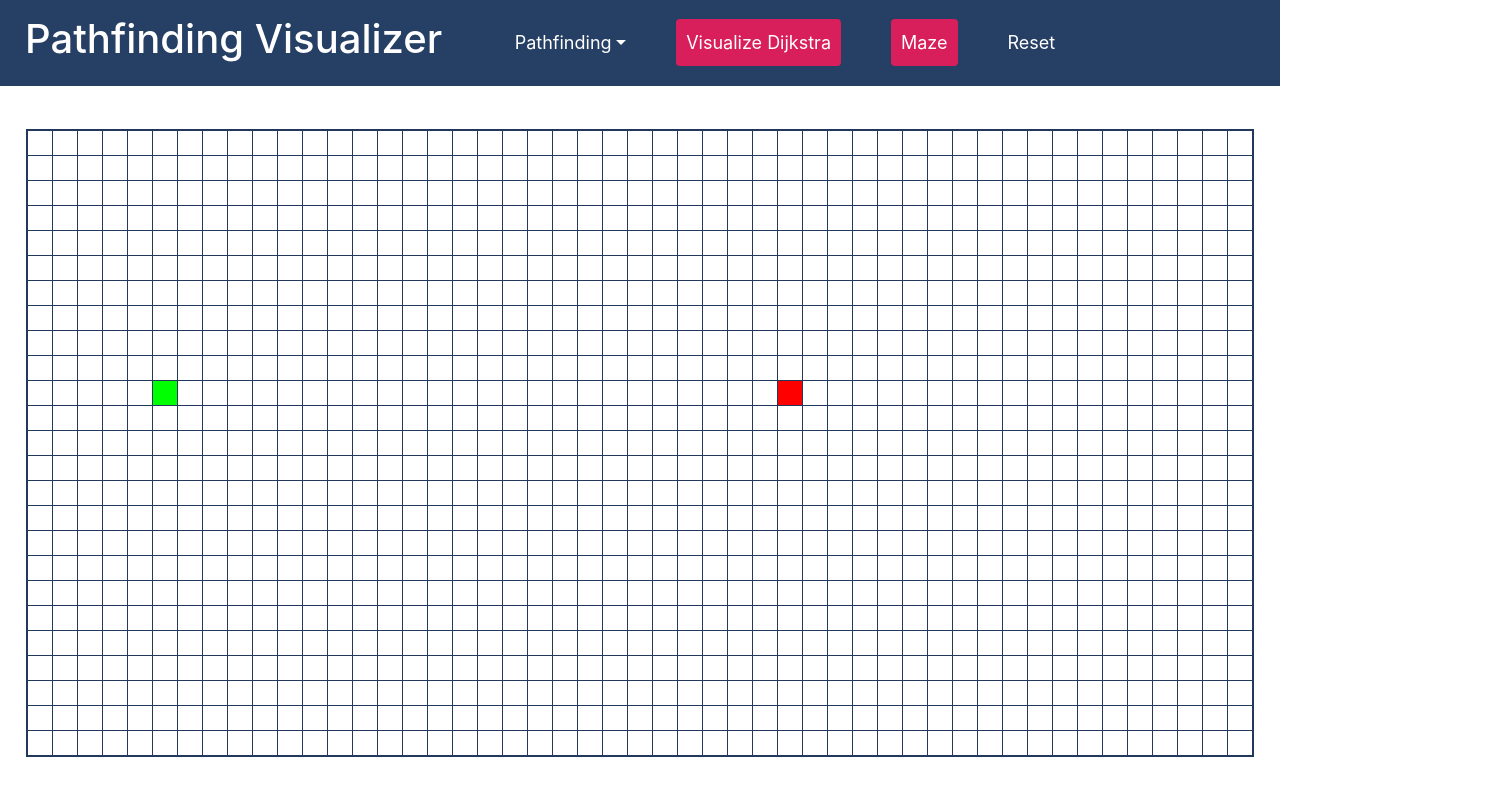
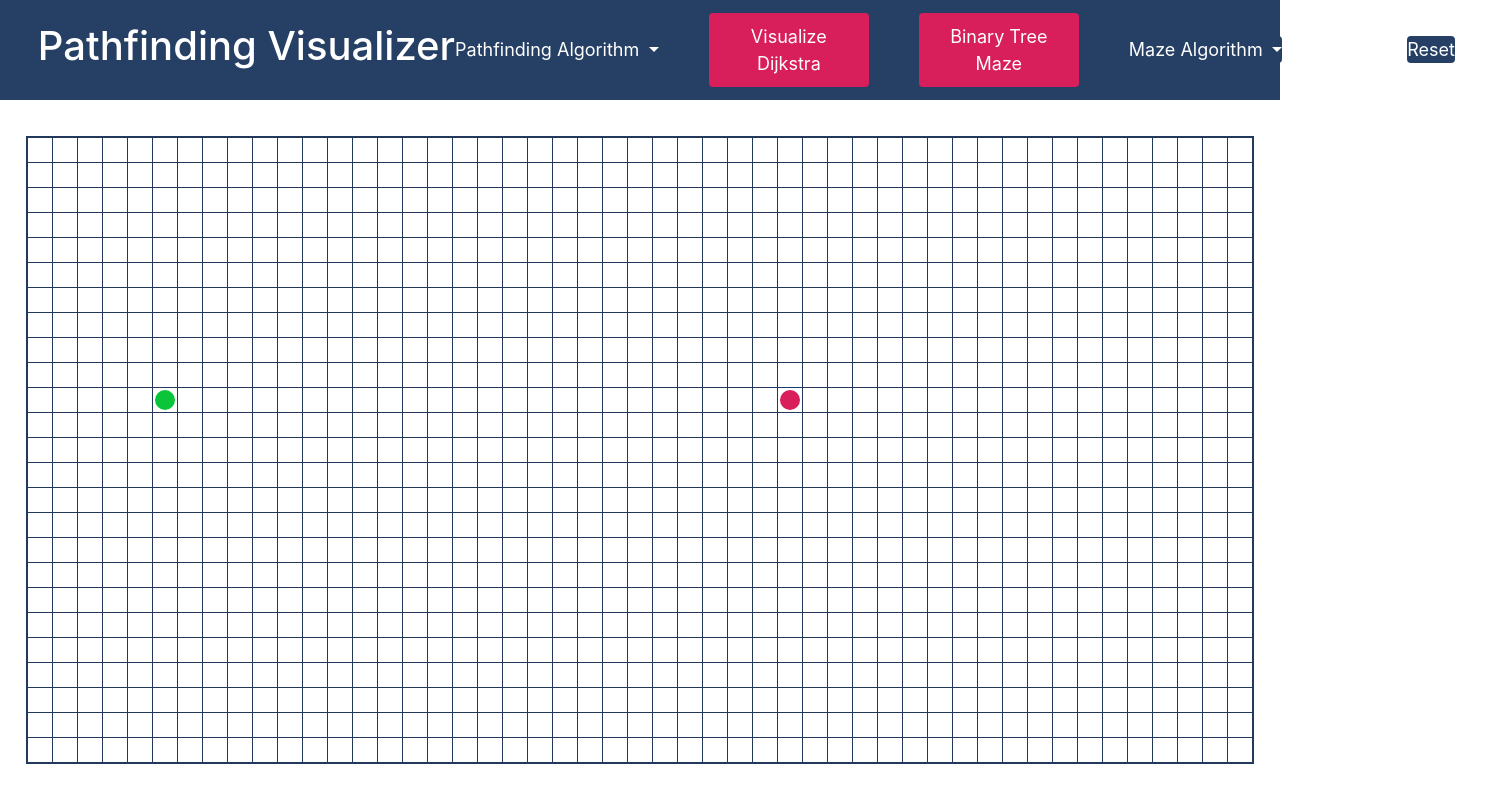
Before and after one commit to GhillyOP/PathfindingVisualizer, a React (Create React App) app: page / in a window 1280 px wide. Shown: the whole page, 1505 px wide, since content can reach past the window. Built offline with nearby package versions, Linux system fonts and the light colour scheme.

Commit message:
StartNode and EndNode changes, added random maze algo

```diff
--- a/src/algorithms/a-star.js
+++ b/src/algorithms/a-star.js
@@ -2,6 +2,8 @@ import NodeStates from "../path-finding-visualizer/node-states";
 import MinHeap from "../data-structures/min-heap";
 
 export function executeAStar(grid, startNode, endNode) {
+  startNode.nodeState = NodeStates.UNVISITED;
+  endNode.nodeState = NodeStates.UNVISITED
   for (let i = 0; i < grid.length; i++) {
     for (let j = 0; j < grid[0].length; j++) {
       grid[i][j].distance = 0;
@@ -131,7 +133,6 @@ export const getShortestPath = (startNode, endNode) => {
   let currentNode = endNode;
   while (currentNode !== startNode) {
     if (currentNode === null || currentNode === undefined) break;
-    // currentNode.nodeState = NodeStates.SHORTESTPATH;
     shortestPath.push(currentNode);
     currentNode = currentNode.previousNode;
   }
--- a/src/algorithms/binary-tree.js
+++ b/src/algorithms/binary-tree.js
@@ -6,7 +6,8 @@ import {
 
 
 export function executeBinaryTree(grid, startNode, endNode) {
-
+    startNode.nodeState = NodeStates.UNVISITED;
+    endNode.nodeState = NodeStates.UNVISITED
     startNode.closed = true;
     endNode.closed = true;
 
--- a/src/algorithms/dijkstra.js
+++ b/src/algorithms/dijkstra.js
@@ -2,12 +2,16 @@ import NodeStates from "../path-finding-visualizer/node-states";
 import MinHeap from "../data-structures/min-heap";
 
 export function executeDijkstra(grid, startNode, endNode) {
+  startNode.nodeState = NodeStates.UNVISITED;
+  endNode.nodeState = NodeStates.UNVISITED
   var t0 = performance.now();
 
   startNode.distance = 0;
   let unvisitedNodes = new MinHeap();
   unvisitedNodes = getAllNodesHeap(grid);
   const visitedNodesInOrder = [];
+
+  visitedNodesInOrder.push(startNode)
 
   while (unvisitedNodes.length !== 0) {
     const closestNode = unvisitedNodes.remove();
--- /dev/null
+++ b/src/algorithms/random.js
@@ -0,0 +1,34 @@
+import NodeStates from "../path-finding-visualizer/node-states";
+
+
+export function executeRandom(grid, startNode, endNode) {
+    startNode.nodeState = NodeStates.UNVISITED;
+    endNode.nodeState = NodeStates.UNVISITED
+
+    startNode.closed = true;
+    endNode.closed = true;
+
+    for (let i = 0; i < grid.length; i++) {
+        for (let j = 0; j < grid[0].length; j++) {
+            const rand = Math.random();
+            if(rand > 0.3333333) grid[i][j].closed = true;
+        }
+    }
+    return getAllNodesInGrid(grid);
+}
+
+function getAllNodesInGrid(grid) {
+    let newGrid = [];
+
+    newGrid.push(grid[0][0]);
+
+    for (let i = 0; i < grid.length; i++) {
+        for (let j = 0; j < grid[0].length; j++) {
+            newGrid.push(grid[i][j]);
+        }
+    }
+
+    return newGrid.filter(
+        (neighbour) => neighbour.closed === false
+    );
+}
--- a/src/path-finding-visualizer/grid.css
+++ b/src/path-finding-visualizer/grid.css
@@ -55,6 +55,18 @@
   animation-duration: 300ms;
 }
 
+.VisitedNodeNoAnim {
+  margin-left: var(--nodeLeftMargin);
+  margin-top: var(--nodeTopMargin);
+  margin-bottom: var(--nodeBottomMargin);
+  margin-right: var(--nodeRightmargin);
+  width: var(--nodeSize);
+  height: var(--nodeSize);
+  box-shadow: 0px 0px 0px 1px rgb(38, 63, 100);
+  background-color: rgba(118, 218, 221, 0.8);
+  display: inline-block;
+}
+
 .ShortestPathNode {
   position: relative;
   margin-left: var(--nodeLeftMargin);
@@ -71,6 +83,21 @@
 
   animation-name: ShortestPath;
   animation-duration: 100ms;
+}
+
+.ShortestPathNodeNoAnim {
+  position: relative;
+  margin-left: var(--nodeLeftMargin);
+  margin-top: var(--nodeTopMargin);
+  margin-bottom: var(--nodeBottomMargin);
+  margin-right: var(--nodeRightmargin);
+  width: var(--nodeSize);
+  height: var(--nodeSize);
+  box-shadow: 0px 0px 0px 1px rgb(38, 63, 100);
+  background-color: rgb(250, 248, 108);
+  display: inline-block;
+
+  z-index: 9 !important;
 }
 
 .WallNode {
@@ -114,10 +141,23 @@
   margin-right: var(--nodeRightmargin);
   width: var(--nodeSize);
   height: var(--nodeSize);
-  box-shadow: 0px 0px 0px 1px rgb(35, 57, 91);
-  background-color: rgb(0, 255, 0);
+  box-shadow: 0px 0px 0px 1px rgbrgb(21, 61, 107);
+  /* background-color: rgb(16, 196, 139); */
   display: inline-block;
+  cursor: grab;
 }
+
+.inside-end {
+  position: relative !important;
+  background-color: rgb(216, 30, 91) !important;
+  border-radius: 50%;
+  width: 20px !important;
+  height: 20px !important;
+  left: 2px !important;
+  top: 2px !important;
+  cursor: grab;
+}
+
 
 .EndNode {
   margin-left: var(--nodeLeftMargin);
@@ -126,7 +166,20 @@
   margin-right: var(--nodeRightmargin);
   width: var(--nodeSize);
   height: var(--nodeSize);
-  box-shadow: 0px 0px 0px 1px rgb(35, 57, 91);
-  background-color: rgb(255, 0, 0);
+  box-shadow: 0px 0px 0px 1px rgb(21, 61, 107);
+  /* background-color: rgb(216, 30, 91); */
   display: inline-block;
+  cursor: grab;
 }
+
+.inside-start {
+  position: relative !important;
+  background-color: rgb(10, 197, 57) !important;
+  border-radius: 50%;
+
+  width: 20px !important;
+  height: 20px !important;
+  left: 2px !important;
+  top: 2px !important;
+  cursor: grab;
+}
--- a/src/path-finding-visualizer/grid.jsx
+++ b/src/path-finding-visualizer/grid.jsx
@@ -12,6 +12,7 @@ export default class Grid extends Component {
   constructor(props) {
     super(props);
     this.state = {
+      isVisualizing: false,
       isMouseDown: false,
     };
 
@@ -20,7 +21,7 @@ export default class Grid extends Component {
   }
 
   handleMouseDown = (row, col) => {
-    if (this.isVisusualizing) return;
+    if (this.props.isVisualizing) return;
 
     // set nextNodeState depending on current state of the node
     let nextNodeState = NodeStates.WALL;
@@ -46,18 +47,20 @@ export default class Grid extends Component {
   };
 
   handleMouseDownIntersect = () => {
-    if (this.isVisusualizing) return;
+    if (this.state.isVisusualizing) return;
     this.tempGrid = this.props.gridData;
     this.setState({ isMouseDown: true });
   };
 
-  handleMouseLeave = () => {
-    if (this.isVisusualizing) return;
-    this.setState({ isMouseDown: false });
+  handleMouseLeave = (row, col) => {
+    if (this.beginDragStart || this.beginDragEnd) {
+      const node = this.props.gridData[row][col]
+      node.nodeState = node.previousState
+    }
   };
 
   handleMouseUp() {
-    if (this.isVisusualizing) return;
+    if (this.props.isVisualizing) return;
     if (!this.state.isMouseDown) return;
 
     if (this.beginDragStart) this.beginDragStart = false;
@@ -74,7 +77,7 @@ export default class Grid extends Component {
   }
 
   handleMouseEnter = (row, col) => {
-    if (this.isVisusualizing) return;
+    if (this.props.isVisualizing) return;
     if (!this.state.isMouseDown) return;
 
     const node = document.getElementById(`${row}:${col}`);
@@ -137,9 +140,7 @@ export default class Grid extends Component {
                     onMouseUp={() => this.handleMouseUp()}
                     onMouseDown={() => this.handleMouseDown(node.row, node.col)}
                     onMouseEnter={() => this.handleMouseEnter(node.row, node.col)}
-                    onMouseLeave={() =>
-                      this.handleMouseLeave(node, row, node.col)
-                    }
+                    onMouseLeave={() => this.handleMouseLeave(node.row, node.col)}
                     onDragStart={this.preventDragHandler} // prevents drag on this component
                     key={`${node.row}:${node.col}`}
                   />
--- a/src/path-finding-visualizer/node.jsx
+++ b/src/path-finding-visualizer/node.jsx
@@ -31,7 +31,7 @@ export default class Node extends Component {
   }
 
   render() {
-    const { row, col, onMouseDown, onMouseEnter, onMouseUp } = this.props;
+    const { row, col, onMouseDown, onMouseEnter, onMouseUp, onMouseLeave } = this.props;
 
     if (this.props.isStart) {
       return (
@@ -41,7 +41,10 @@ export default class Node extends Component {
           onMouseDown={() => onMouseDown()}
           onDragStart={this.preventDragHandler}
           className="StartNode"
-        ></div>
+        >
+          <div id={`${row}inside${col}`}
+            className="inside-start"></div>
+        </div>
       );
     } else if (this.props.isEnd) {
       return (
@@ -51,7 +54,10 @@ export default class Node extends Component {
           onMouseDown={() => onMouseDown()}
           onDragStart={this.preventDragHandler}
           className="EndNode"
-        ></div>
+        >
+          <div id={`${row}inside${col}`}
+            className="inside-end"></div>
+        </div >
       );
     } else if (this.state.nodeState === NodeStates.WALL) {
       return (
@@ -59,9 +65,13 @@ export default class Node extends Component {
           id={`${row}:${col}`}
           onMouseUp={() => onMouseUp()}
           onMouseDown={() => onMouseDown()}
+          onMouseEnter={() => onMouseEnter(row, col)}
+          onMouseLeave={() => onMouseLeave(row, col)}
           onDragStart={this.preventDragHandler}
           className="WallNode"
-        ></div>
+        >
+          <div id={`${row}inside${col}`}></div>
+        </div>
       );
     } else if (this.state.nodeState === NodeStates.UNVISITED) {
       return (
@@ -70,9 +80,12 @@ export default class Node extends Component {
           onMouseDown={() => onMouseDown(row, col)}
           onMouseUp={() => onMouseUp()}
           onMouseEnter={() => onMouseEnter(row, col)}
+          onMouseLeave={() => onMouseLeave(row, col)}
           onDragStart={this.preventDragHandler}
           className="Node"
-        ></div>
+        >
+          <div id={`${row}inside${col}`} className=""></div>
+        </div>
       );
     } else if (this.state.nodeState === NodeStates.VISITED) {
       return (
@@ -81,9 +94,12 @@ export default class Node extends Component {
           onMouseUp={() => onMouseUp()}
           onMouseDown={() => onMouseDown()}
           onMouseEnter={() => onMouseEnter(row, col)}
+          onMouseLeave={() => onMouseLeave(row, col)}
           onDragStart={this.preventDragHandler}
-          className="VisitedNode"
-        ></div>
+          className="VisitedNodeNoAnim"
+        >
+          <div id={`${row}inside${col}`}></div>
+        </div>
       );
     } else if (this.state.nodeState === NodeStates.SHORTESTPATH) {
       return (
@@ -92,9 +108,12 @@ export default class Node extends Component {
           onMouseUp={() => onMouseUp()}
           onMouseDown={() => onMouseDown()}
           onMouseEnter={() => onMouseEnter(row, col)}
+          onMouseLeave={() => onMouseLeave(row, col)}
           onDragStart={this.preventDragHandler}
-          className="ShortestPathNode"
-        ></div>
+          className="ShortestPathNodeNoAnim"
+        >
+          <div id={`${row}inside${col}`}></div>
+        </div>
       );
     } else {
       return <div>no such state</div>;
--- a/src/path-finding-visualizer/path-finding-visualizer.css
+++ b/src/path-finding-visualizer/path-finding-visualizer.css
@@ -17,12 +17,13 @@
 .Header {
   display: flex;
   width: 100%;
-  height: 6em;
+  /* height: 6em; */
   margin-top: 0;
   background-color: rgb(38, 63, 100);
   flex-direction: row;
   align-self: flex-start;
   justify-self: flex-start;
+  padding: 1%;
 }
 
 .VisualizeButton {
@@ -36,8 +37,8 @@
   -ms-user-select: none;
   /* Internet Explorer/Edge */
 
-  /* width: 150px;
-  height: 35px; */
+  width: 160px;
+  height: fit-content;
   margin-right: 50px;
   padding: 10px;
   font-size: 18px;
@@ -60,13 +61,12 @@
   -ms-user-select: none;
   /* Internet Explorer/Edge */
 
-  width: 150px;
-  height: 35px;
   text-align: left;
   margin-right: 50px;
   font-size: 18px;
   background-color: rgb(38, 63, 100);
   color: White;
+  margin-left: 75px;
   padding: 0px;
   border-width: 0px;
   border-radius: 4px;
--- a/src/path-finding-visualizer/path-finding-visualizer.jsx
+++ b/src/path-finding-visualizer/path-finding-visualizer.jsx
@@ -9,13 +9,11 @@ import {
   clearWallNodes,
 } from "./grid-utilities";
 import { executeBinaryTree } from '../algorithms/binary-tree'
+import { executeRandom } from '../algorithms/random'
 import { executeAStar, getShortestPath } from "../algorithms/a-star";
 import { executeDijkstra } from "../algorithms/dijkstra";
 import Dropdown from "react-bootstrap/Dropdown";
 import DropdownButton from "react-bootstrap/Dropdownbutton";
-
-let FIRST_START_INDEX = [10, 5];
-let FIRST_END_INDEX = [10, 30];
 
 export default class PathFindindVisualizer extends Component {
   constructor(props) {
@@ -23,8 +21,11 @@ export default class PathFindindVisualizer extends Component {
     this.state = {
       selectedAlgo: executeDijkstra,
       selectedAlgoName: "Dijkstra",
+      selectedMazeAlgo: executeBinaryTree,
+      selectedMazeAlgoName: "Binary Tree",
       width: 0,
       height: 0,
+      isVisualizing: false,
       startNodeIndex: { row: 10, col: 5 },
       endNodeIndex: { row: 10, col: 30 },
       grid: [],
@@ -33,7 +34,6 @@ export default class PathFindindVisualizer extends Component {
     this.visitedAnimationTimeout = []
     this.shortestPathTimeout = [];
     this.isMaze = false;
-    this.isVisusualizing = false;
     this.updateWindowDimensions = this.updateWindowDimensions.bind(this);
   }
 
@@ -125,11 +125,11 @@ export default class PathFindindVisualizer extends Component {
     this.setState({ grid: newGrid });
     clearVisitedNodes(this.state.grid, this.state.startNodeIndex, this.state.endNodeIndex);
     clearWallNodes(this.state.grid, this.state.startNodeIndex, this.state.endNodeIndex);
-    this.isVisusualizing = false;
+    this.setState({ isVisualizing: false });
   }
 
   executePathfinding() {
-    if (this.isVisusualizing) return;
+    if (this.state.isVisualizing) return;
 
     const grid = this.state.grid;
     const newGrid = replaceGrid(grid, this.state.startNodeIndex, this.state.endNodeIndex);
@@ -152,10 +152,10 @@ export default class PathFindindVisualizer extends Component {
 
   // Visualize visited nodes and shortest path (by calling visualizeShortestPath) on
   visualize = (visitedNodesInOrder, shortestPath) => {
-    this.isVisusualizing = true;
+    this.setState({ isVisualizing: true });
 
     if (visitedNodesInOrder.length === 1) {
-      this.isVisusualizing = false;
+      this.setState({ isVisualizing: false });
       return;
     }
 
@@ -181,10 +181,10 @@ export default class PathFindindVisualizer extends Component {
   // Visualize shortestPath from array recieved in params
   visualizeShortestPath(shortestPath) {
     const grid = this.state.grid;
-    this.isVisusualizing = true;
+    this.setState({ isVisualizing: true });
 
     if (shortestPath.length === 1) {
-      this.isVisusualizing = false;
+      this.setState({ isVisualizing: false });
       return;
     }
 
@@ -206,12 +206,12 @@ export default class PathFindindVisualizer extends Component {
     }
 
     setTimeout(() => {
-      this.isVisusualizing = false;
+      this.setState({ isVisualizing: false });
     }, toWaitBeforeEnded)
   }
 
   visualizeMaze() {
-    if (this.isVisusualizing) return;
+    if (this.state.isVisualizing) return;
 
     const newGrid = createGrid(
       this.rowCount,
@@ -224,13 +224,13 @@ export default class PathFindindVisualizer extends Component {
     clearVisitedNodes(newGrid, this.state.startNodeIndex, this.state.endNodeIndex);
     clearWallNodes(newGrid, this.state.startNodeIndex, this.state.endNodeIndex);
 
-    const maze = executeBinaryTree(
+    const maze = this.state.selectedMazeAlgo(
       newGrid,
       newGrid[this.state.startNodeIndex.row][this.state.startNodeIndex.col],
       newGrid[this.state.endNodeIndex.row][this.state.endNodeIndex.col]
     );
 
-    this.isVisusualizing = true;
+    this.setState({ isVisualizing: true });
     let toWaitBeforeEnded = 0;
 
     for (let i = 1; i < maze.length; i++) {
@@ -250,7 +250,7 @@ export default class PathFindindVisualizer extends Component {
     }
 
     setTimeout(() => {
-      this.isVisusualizing = false;
+      this.setState({ isVisualizing: false });
     }, toWaitBeforeEnded)
 
     this.isMaze = true;
@@ -267,10 +267,9 @@ export default class PathFindindVisualizer extends Component {
 
   selectAlgorithm = (selectedAlgo) => {
     if (selectedAlgo === "Dijkstra") this.setState({ selectedAlgo: executeDijkstra, selectedAlgoName: "Dijkstra" });
-
-
     if (selectedAlgo === "A*") this.setState({ selectedAlgo: executeAStar, selectedAlgoName: "A*" });
-
+    if (selectedAlgo === "BinaryTree") this.setState({ selectedMazeAlgo: executeBinaryTree, selectedMazeAlgoName: "Binary Tree" })
+    if (selectedAlgo === "Random") this.setState({ selectedMazeAlgo: executeRandom, selectedMazeAlgoName: "Random" })
   };
 
   render() {
@@ -280,19 +279,22 @@ export default class PathFindindVisualizer extends Component {
           <div className="TitleContainer">
             <h1 className="TitleText">Pathfinding Visualizer</h1>
           </div>
+
           <div className="DropDownContainer">
-            <DropdownButton id="DropDown" title="Pathfinding">
+            <DropdownButton id="DropDown" title="Pathfinding Algorithm ">
               <Dropdown.Item id="MenuItem" onClick={() => this.selectAlgorithm('Dijkstra')}>Dijkstra's Algorithm</Dropdown.Item>
               <Dropdown.Item id="MenuItem" onClick={() => this.selectAlgorithm('A*')} as="button">A* Algorithm</Dropdown.Item>
             </DropdownButton>
 
-            {/* <DropdownButton id="DropDown" title="Select Maze  ">
-                <Dropdown.Item id="MenuItem" as="button">Array</Dropdown.Item>
-                <Dropdown.Item id="MenuItem" as="button">Heap</Dropdown.Item>
-              </DropdownButton> */}
+            <button className="VisualizeButton" onClick={() => this.executePathfinding()}>Visualize {this.state.selectedAlgoName}</button>
+            <button className="VisualizeButton" onClick={() => this.visualizeMaze()}>{this.state.selectedMazeAlgoName} Maze</button>
 
-            <button className="VisualizeButton" onClick={() => this.executePathfinding()}>Visualize {this.state.selectedAlgoName}</button>
-            <button className="VisualizeButton" onClick={() => this.visualizeMaze()}>Maze</button>
+            <DropdownButton id="DropDown" title="Maze Algorithm ">
+              <Dropdown.Item id="MenuItem" onClick={() => this.selectAlgorithm("BinaryTree")} as="button">Binary Tree</Dropdown.Item>
+              <Dropdown.Item id="MenuItem" onClick={() => this.selectAlgorithm("Random")} as="button">Random</Dropdown.Item>
+
+            </DropdownButton>
+
             <button className="ResetButton" onClick={() => this.reset()}>Reset</button>
           </div>
         </div>
@@ -304,8 +306,9 @@ export default class PathFindindVisualizer extends Component {
           gridData={this.state.grid}
           startNodeIndex={this.state.startNodeIndex}
           endNodeIndex={this.state.endNodeIndex}
+          isVisualizing={(this.state.isVisualizing)}
         />
-      </div>
+      </div >
     );
   }
 }
```
Also changed, not shown: src/path-finding-visualizer/grid-utilities.js (+29 -8 lines).
